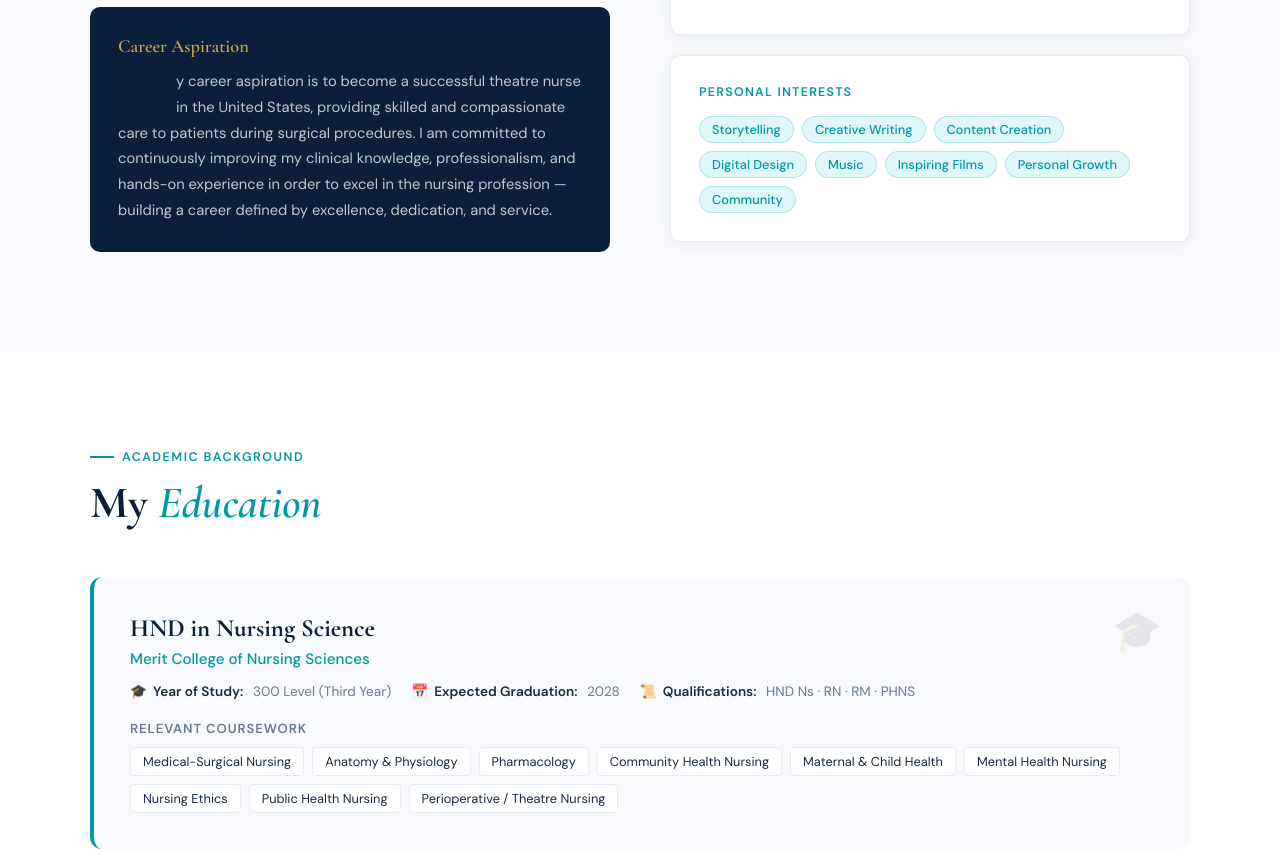
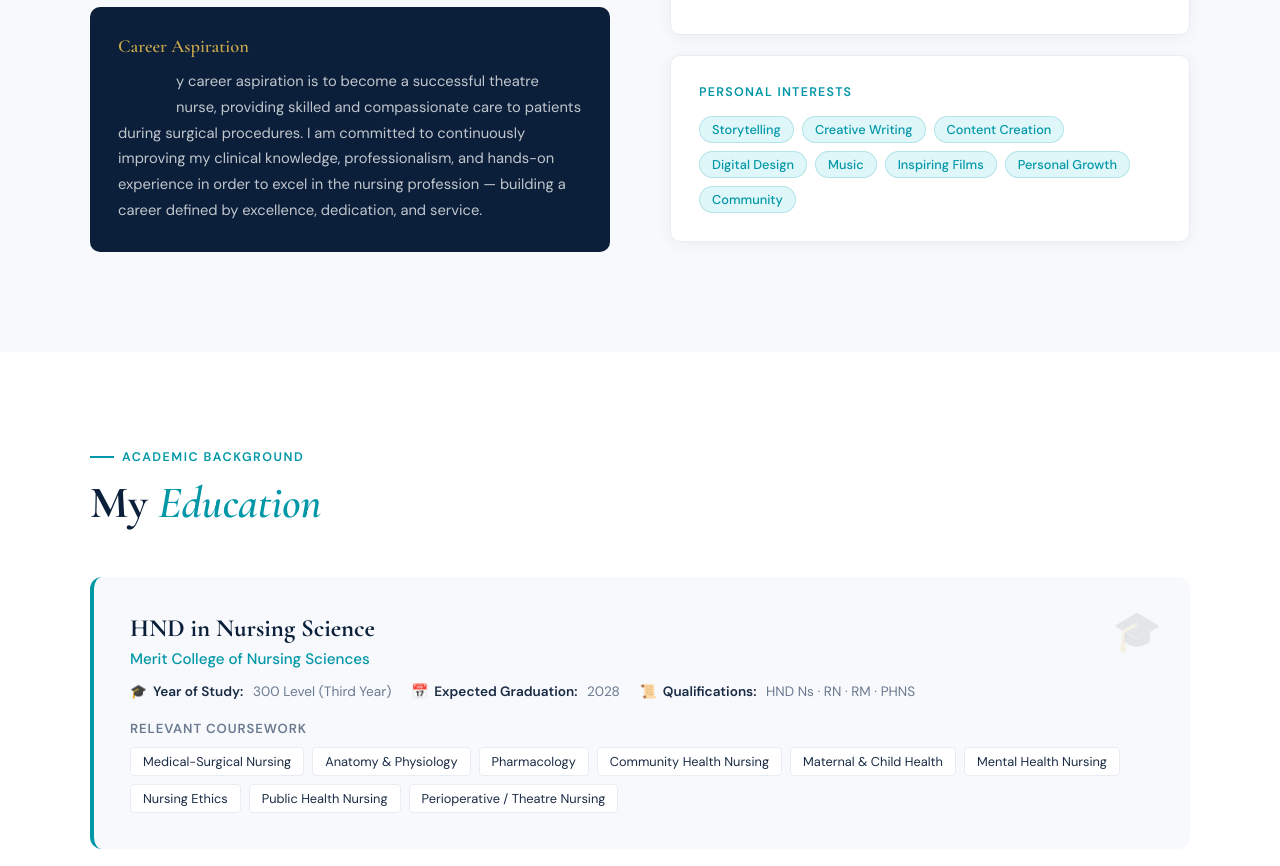
Before and after one commit to BIGG-LAB/jeremiah-portfolio, a website: page index.html in a window 1280 px wide. Shown: the part 1300-2166 px from the top of the page. Drawn offline with nearby package versions, Linux system fonts and the light colour scheme.

Commit message:
Fix typo and remove location from aspiration

```diff
--- a/index.html
+++ b/index.html
@@ -620,7 +620,7 @@
         <p>Beyond nursing, I am creative and driven, with skills in storytelling, communication, and digital creativity. I believe every experience in my story is preparing me to inspire, heal, and positively impact lives.</p>
         <div class="about-aspiration">
           <h4>Career Aspiration</h4>
-          <p>My career aspiration is to become a successful theatre nurse in the United States, providing skilled and compassionate care to patients during surgical procedures. I am committed to continuously improving my clinical knowledge, professionalism, and hands-on experience in order to excel in the nursing profession — building a career defined by excellence, dedication, and service.</p>
+          <p>My career aspiration is to become a successful theatre nurse, providing skilled and compassionate care to patients during surgical procedures. I am committed to continuously improving my clinical knowledge, professionalism, and hands-on experience in order to excel in the nursing profession — building a career defined by excellence, dedication, and service.</p>
         </div>
       </div>
       <div class="about-sidebar">
```
